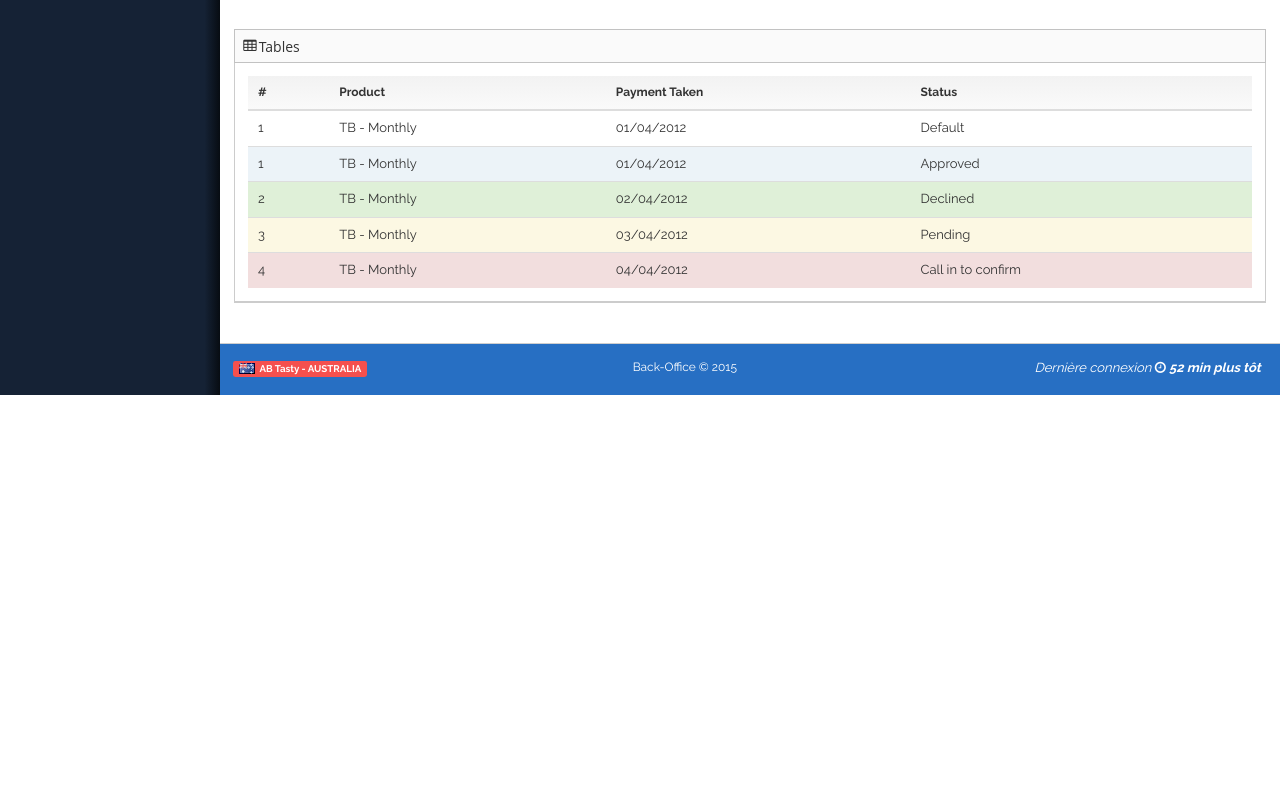
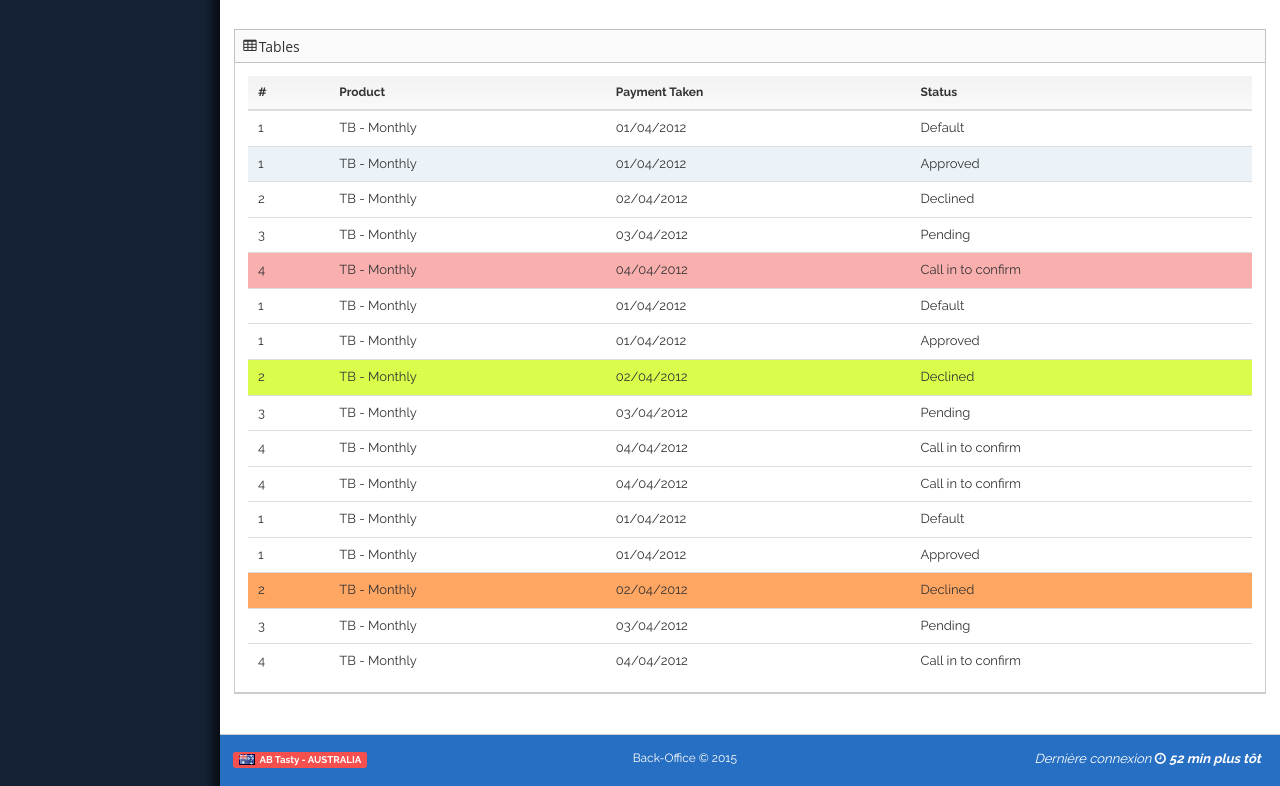
Before and after one commit to mehdiabtasty/bootstrap-ab, a plain HTML site: page dashbord.html in a window 1280 px wide. Shown: the part 526-1312 px from the top of the page. Before the commit the page ends 921 px from the top, so only its background shows below. Drawn offline with Linux system fonts and the light colour scheme.

Commit message:
fix tables

```diff
--- a/dashbord.html
+++ b/dashbord.html
@@ -186,7 +186,7 @@
 				<!-- #SEARCH -->
 				<!-- input: search field -->
 				<form action="search.html" class="header-search pull-right">
-					<input id="search-fld" type="text" name="param" placeholder="Find reports and more">
+					<input id="search-fld" type="text" name="param" placeholder="Find ...">
 					<button type="submit">
 						<i class="fa fa-search"></i>
 					</button>
@@ -657,6 +657,76 @@
 														Approved
 													</td>
 												</tr>
+												<tr>
+													<td>
+														2
+													</td>
+													<td>
+														TB - Monthly
+													</td>
+													<td>
+														02/04/2012
+													</td>
+													<td>
+														Declined
+													</td>
+												</tr>
+												<tr>
+													<td>
+														3
+													</td>
+													<td>
+														TB - Monthly
+													</td>
+													<td>
+														03/04/2012
+													</td>
+													<td>
+														Pending
+													</td>
+												</tr>
+												<tr class="danger">
+													<td>
+														4
+													</td>
+													<td>
+														TB - Monthly
+													</td>
+													<td>
+														04/04/2012
+													</td>
+													<td>
+														Call in to confirm
+													</td>
+												</tr>
+												<tr>
+													<td>
+														1
+													</td>
+													<td>
+														TB - Monthly
+													</td>
+													<td>
+														01/04/2012
+													</td>
+													<td>
+														Default
+													</td>
+												</tr>
+												<tr>
+													<td>
+														1
+													</td>
+													<td>
+														TB - Monthly
+													</td>
+													<td>
+														01/04/2012
+													</td>
+													<td>
+														Approved
+													</td>
+												</tr>
 												<tr class="success">
 													<td>
 														2
@@ -671,7 +741,7 @@
 														Declined
 													</td>
 												</tr>
-												<tr class="warning">
+												<tr>
 													<td>
 														3
 													</td>
@@ -685,7 +755,91 @@
 														Pending
 													</td>
 												</tr>
-												<tr class="danger">
+												<tr>
+													<td>
+														4
+													</td>
+													<td>
+														TB - Monthly
+													</td>
+													<td>
+														04/04/2012
+													</td>
+													<td>
+														Call in to confirm
+													</td>
+												</tr>
+												<tr>
+													<td>
+														4
+													</td>
+													<td>
+														TB - Monthly
+													</td>
+													<td>
+														04/04/2012
+													</td>
+													<td>
+														Call in to confirm
+													</td>
+												</tr>
+												<tr>
+													<td>
+														1
+													</td>
+													<td>
+														TB - Monthly
+													</td>
+													<td>
+														01/04/2012
+													</td>
+													<td>
+														Default
+													</td>
+												</tr>
+												<tr>
+													<td>
+														1
+													</td>
+													<td>
+														TB - Monthly
+													</td>
+													<td>
+														01/04/2012
+													</td>
+													<td>
+														Approved
+													</td>
+												</tr>
+												<tr class="warning">
+													<td>
+														2
+													</td>
+													<td>
+														TB - Monthly
+													</td>
+													<td>
+														02/04/2012
+													</td>
+													<td>
+														Declined
+													</td>
+												</tr>
+												<tr>
+													<td>
+														3
+													</td>
+													<td>
+														TB - Monthly
+													</td>
+													<td>
+														03/04/2012
+													</td>
+													<td>
+														Pending
+													</td>
+												</tr>
+												<tr>
 													<td>
 														4
 													</td>
--- a/sass/sass-files/_variables.scss
+++ b/sass/sass-files/_variables.scss
@@ -446,19 +446,19 @@ $jumbotron-font-size:            ceil(($font-size-base * 1.5));
 //## Define colors for form feedback states and, by default, alerts.
 
 $state-success-text:             #468847;
-$state-success-bg:               #dff0d8;
+$state-success-bg:               lighten(#B4E102, 20%);//#dff0d8;
 $state-success-border:           #468847;
 
 $state-info-text:                #346597;
-$state-info-bg:                  #d6dde7;
+$state-info-bg:                  lighten(#529EF6, 20%);//#d6dde7;
 $state-info-border:              darken(adjust-hue($state-info-bg, -10), 18%);
 
 $state-warning-text:             #c09853;
-$state-warning-bg:               #fcf8e3;
+$state-warning-bg:               lighten(#FC6C00, 20%);//#fcf8e3;
 $state-warning-border:           #dbab57;
 
 $state-danger-text:              #b94a48;
-$state-danger-bg:                #f2dede;
+$state-danger-bg:                lighten(#F5504E, 20%);//#f2dede;
 $state-danger-border:            #b94a48;
 
 
@@ -913,19 +913,19 @@ $onOffSwitchBG:					  $blueStandard;
 
 $progressbar-radius:			0px;
 $progressbar-micro:				3px;
-$progressbar-xs:				  7px;
-$progressbar-sm:				  14px;
-$progressbar-lg:				  30px;
+$progressbar-xs:				7px;
+$progressbar-sm:				14px;
+$progressbar-lg:				30px;
 
 //== TABLES
 //
 //##
 
 $table-header-color-start:	#f2f2f2;
-$table-header-color-end:		#fafafa;
+$table-header-color-end:	#fafafa;
 
  //** Disabled cursor for form controls and buttons.
-  $cursor-disabled:                not-allowed !default;
+ $cursor-disabled:       not-allowed !default;
 
  //Link hover decoration
  $link-hover-decoration: none;
```
Also changed, not shown: css/bootstrap-main.css, css/bootstrap-theme-ab.css, 1 other file.
